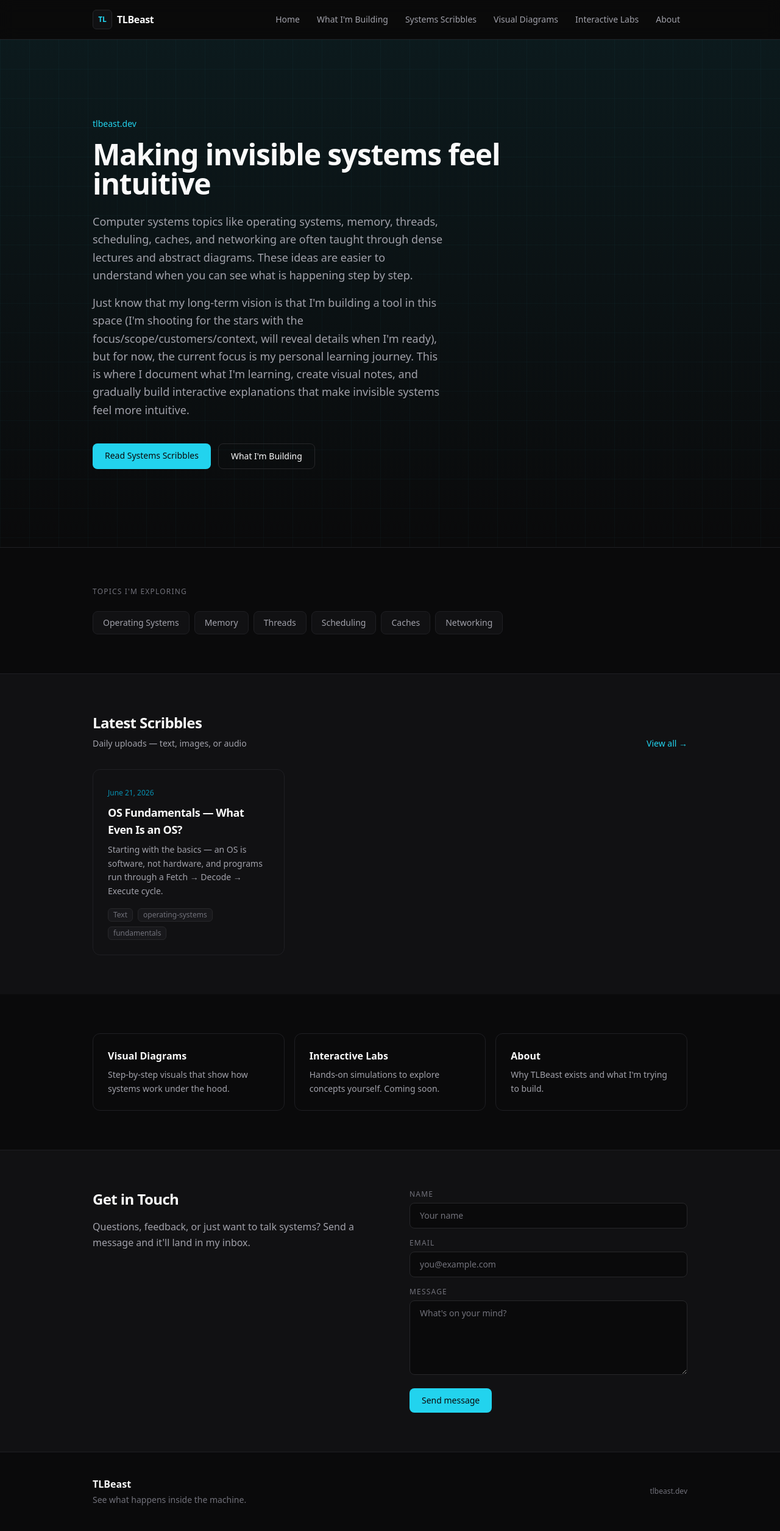
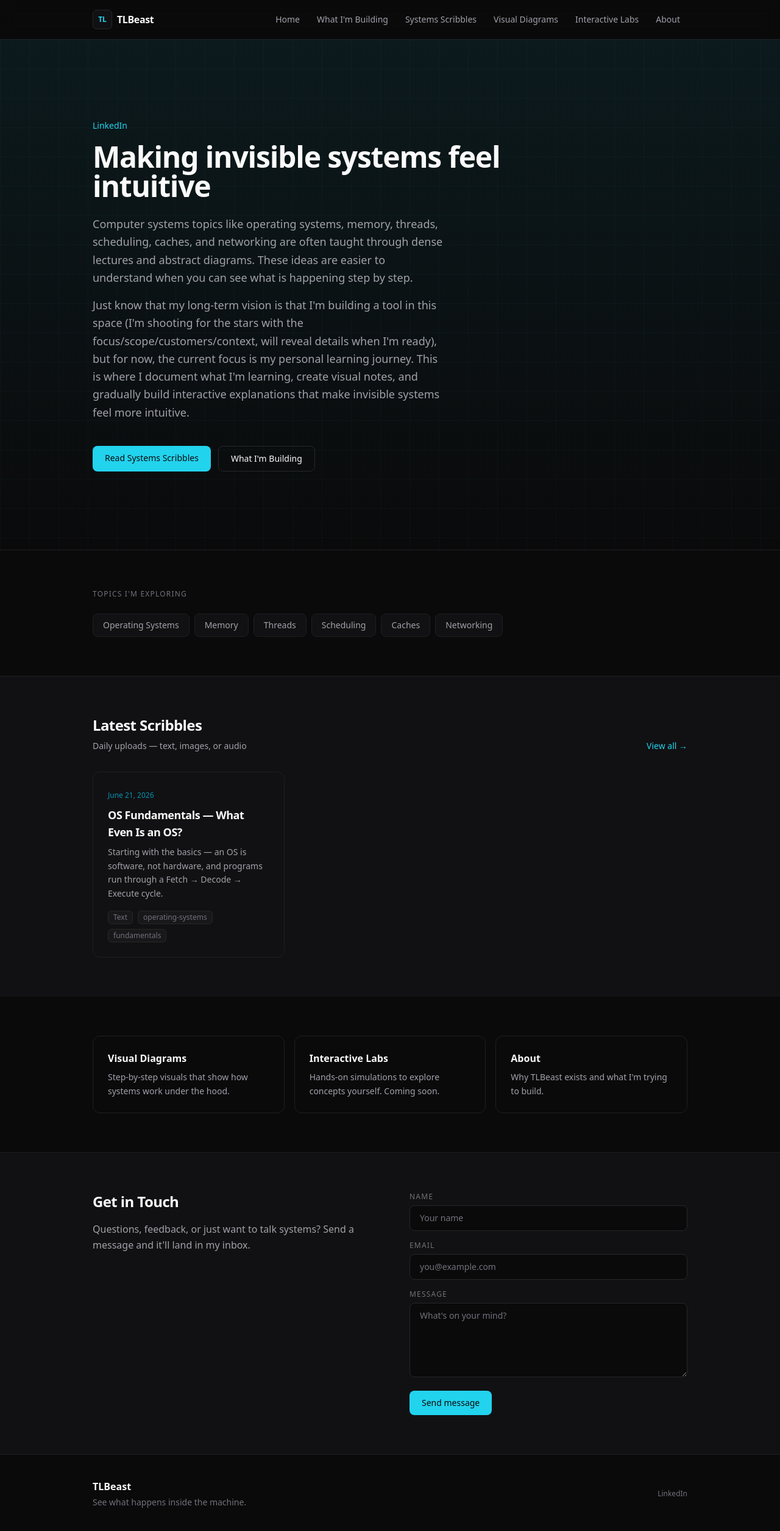
Before and after one commit to TLBeast/TLBeast, a Next.js app: page / in a window 1280 px wide. Shown: the top 2510 px of the page at 61% size. Built offline with nearby package versions, Linux system fonts and the light colour scheme.

Commit message:
adding my linkedln

```diff
--- a/src/app/about/page.tsx
+++ b/src/app/about/page.tsx
@@ -29,12 +29,14 @@ export default function AboutPage() {
           about them.
         </p>
         <p>
-          This site lives at{" "}
+          Connect on{" "}
           <Link
-            href={`https://${siteConfig.domain}`}
+            href={siteConfig.linkedIn}
+            target="_blank"
+            rel="noopener noreferrer"
             className="font-mono text-[var(--color-accent)] underline underline-offset-2"
           >
-            {siteConfig.domain}
+            LinkedIn
           </Link>
           . It&apos;s a work in progress, built in public, one concept at a
           time.
--- a/src/app/page.tsx
+++ b/src/app/page.tsx
@@ -11,9 +11,14 @@ export default function HomePage() {
       <section className="grid-bg relative overflow-hidden border-b border-[var(--color-border-subtle)]">
         <div className="pointer-events-none absolute inset-0 bg-gradient-to-b from-[var(--color-accent-glow)] to-transparent" />
         <div className="relative mx-auto max-w-5xl px-6 py-24 sm:py-32">
-          <p className="font-mono text-sm text-[var(--color-accent)]">
-            {siteConfig.domain}
-          </p>
+          <Link
+            href={siteConfig.linkedIn}
+            target="_blank"
+            rel="noopener noreferrer"
+            className="font-mono text-sm text-[var(--color-accent)] transition-colors hover:text-[var(--color-text)]"
+          >
+            LinkedIn
+          </Link>
           <h1 className="mt-4 max-w-2xl text-4xl font-semibold tracking-tight text-[var(--color-text)] sm:text-5xl">
             Making invisible systems feel intuitive
           </h1>
--- a/src/components/Footer.tsx
+++ b/src/components/Footer.tsx
@@ -15,10 +15,12 @@ export function Footer() {
         </div>
         <p className="font-mono text-xs text-[var(--color-text-subtle)]">
           <Link
-            href={`https://${siteConfig.domain}`}
+            href={siteConfig.linkedIn}
+            target="_blank"
+            rel="noopener noreferrer"
             className="transition-colors hover:text-[var(--color-accent)]"
           >
-            {siteConfig.domain}
+            LinkedIn
           </Link>
         </p>
       </div>
--- a/src/lib/site.ts
+++ b/src/lib/site.ts
@@ -7,6 +7,7 @@ export const siteConfig = {
   tagline: "See what happens inside the machine.",
   author: "TLBeast",
   contactEmail: "surya.anand2023@gmail.com",
+  linkedIn: "https://www.linkedin.com/in/surya-anand-430a0523a/",
 };
 
 export const navItems = [
```
